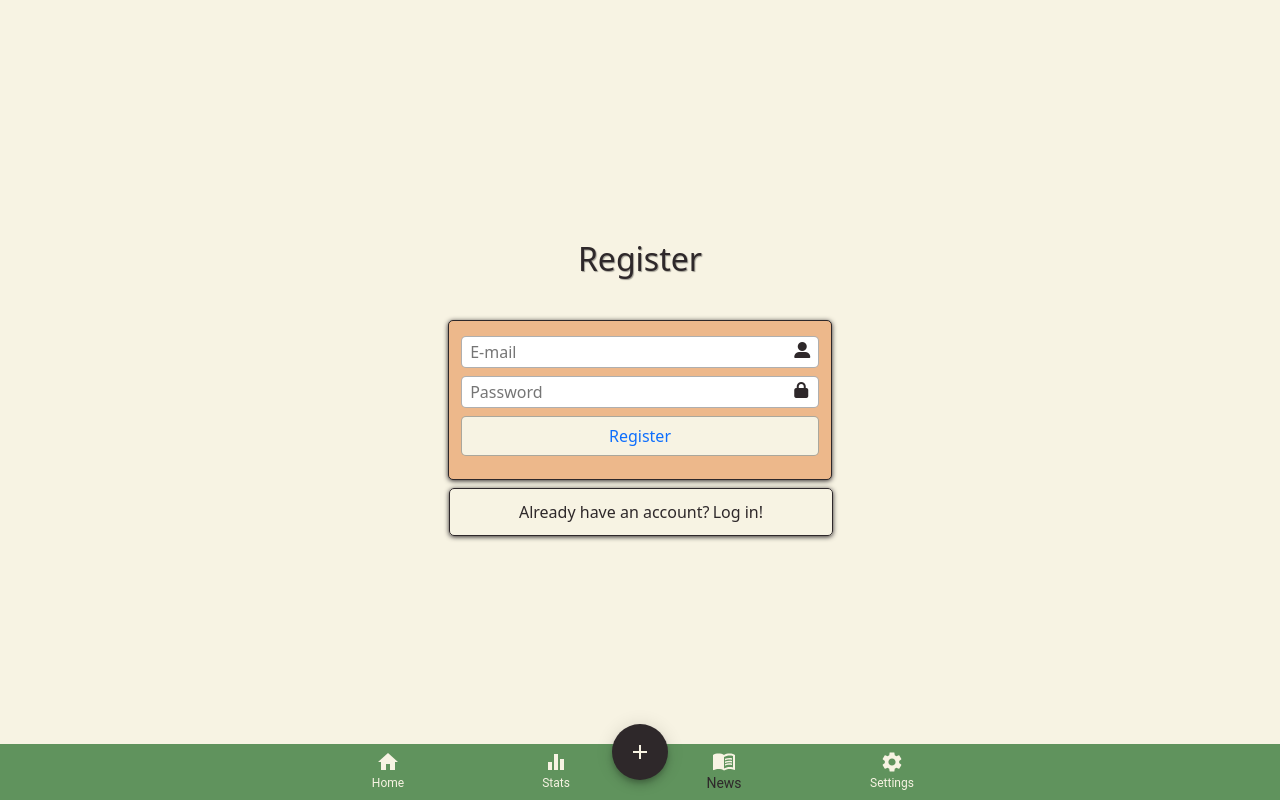
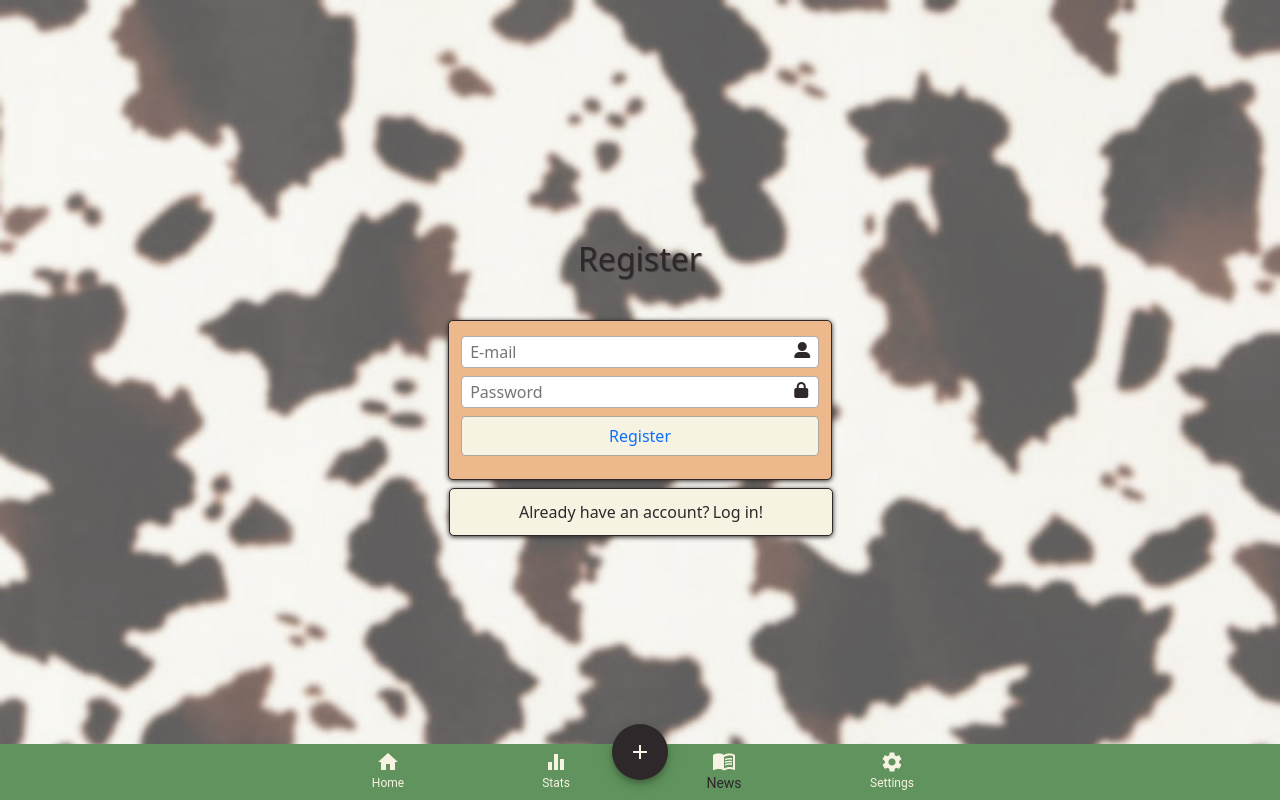
Before and after one commit to heatherloisejackson/TipTrackerApp, a React (Create React App) app in the folder client/: page /register in a window 1280 px wide. Built offline with nearby package versions, Linux system fonts and the light colour scheme; no server answers.

Commit message:
cow background for login page

```diff
--- a/client/public/index.html
+++ b/client/public/index.html
@@ -24,7 +24,7 @@
       work correctly both with client-side routing and a non-root public URL.
       Learn how to configure a non-root public URL by running `npm run build`.
     -->
-    <title>React App</title>
+    <title>MooLah Tip Tracking</title>
   </head>
   <body>
     <noscript>You need to enable JavaScript to run this app.</noscript>
--- a/client/src/components/Home/index.css
+++ b/client/src/components/Home/index.css
@@ -2,11 +2,14 @@
 /*!  COLOR PALETTE MOOLAH #60935D / #2E282A / #CD5334 / #EDB88B / #F7F3E3 */
 
 .main-container {
-    color: #2E282A;
+  color: #2e282a;
   display: flex;
   justify-content: center;
   height: 100vh;
-    background-color: #F7F3E3;
+  background-color: #f7f3e3;
+  background-image: url(./moolah-background.jpeg);
+  background-repeat: no-repeat;
+  background-size: cover;
 }
 
 .welcome {
@@ -15,7 +18,7 @@
 }
 
 .welcome h2 {
-    color: #2E282A;
+  color: #2e282a;
   text-shadow: 1px 1px 1px rgba(0, 0, 0, 0.354);
 }
 
@@ -23,10 +26,10 @@
   align-self: center;
   height: 20vh;
   width: 30vw;
-    border: 1px solid #2E282A;
+  border: 1px solid #2e282a;
   border-radius: 5px;
-    box-shadow: 0px 1px 5px #2E282A;
-    background-color:#EDB88B;
+  box-shadow: 0px 1px 5px #2e282a;
+  background-color: #edb88b;
 }
 
 form {
@@ -38,12 +41,12 @@ input {
   width: 28vw;
   border-radius: 5px;
   border: 1px solid rgba(0, 0, 0, 0.313);
-    text-indent: .5vw;
+  text-indent: 0.5vw;
 }
 
 input:focus {
   outline: none;
-    border: 1px solid #2E282A;
+  border: 1px solid #2e282a;
 }
 
 .submit-btn {
@@ -52,13 +55,13 @@ input:focus {
   border-radius: 5px;
   border: 1px solid rgba(0, 0, 0, 0.313);
   cursor: pointer;
-    background-color:#F7F3E3;
+  background-color: #f7f3e3;
 }
 
 div i {
   position: absolute;
   margin: 6px 0 0 -25px;
-    color: #2E282A;
+  color: #2e282a;
 }
 
 .password {
@@ -71,18 +74,19 @@ div i {
   align-items: center;
   height: 6vh;
   width: 30vw;
-    color: #2E282A;
-    border: 1px solid #2E282A;
+  color: #2e282a;
+  border: 1px solid #2e282a;
   margin: 4vh 0 0 0;
   padding: 2vh 0 0 0;
   border-radius: 5px;
-    box-shadow: 0 1px 5px #2E282A;
+  box-shadow: 0 1px 5px #2e282a;
+  background-color: #f7f3e3;
 }
 
 .register a {
-    color: #2E282A;
+  color: #2e282a;
   text-decoration: none;
-    padding: 0 0 0 .25vw;
+  padding: 0 0 0 0.25vw;
 }
 
 .register a:hover {
@@ -100,7 +104,8 @@ div i {
     min-width: 400px;
   }
 
-    form input, button {
+  form input,
+  button {
     min-width: 350px;
   }
 }
@@ -116,7 +121,8 @@ div i {
     min-width: 300px;
   }
 
-    form input, button {
+  form input,
+  button {
     min-width: 250px;
   }
 }
@@ -132,7 +138,8 @@ div i {
     min-width: 265px;
   }
 
-    form input, button {
+  form input,
+  button {
     min-width: 200px;
   }
 }
--- a/client/src/components/Home/index.js
+++ b/client/src/components/Home/index.js
@@ -1,40 +1,39 @@
-import './index.css';
-import { Link } from 'react-router-dom';
-import footer from '../Footer';
+import "./index.css";
+import { Link } from "react-router-dom";
+import footer from "../Footer";
 
 const Home = () => {
   return (
-        <div className='main-container'>
+    <div className="background">
+      <div className="main-container">
         <div className="welcome">
           <h2>Welcome to MooLah</h2>
         </div>
         <main className="login-card">
-
           <form>
             <div className="email">
-                        <input placeholder='E-mail'></input>
-                        <i className='fas fa-user-alt email-icon' aria-hidden='true'></i>
+              <input placeholder="E-mail"></input>
+              <i className="fas fa-user-alt email-icon" aria-hidden="true"></i>
             </div>
 
             <div className="password">
-                        <input placeholder='Password'></input>
-                        <i className="fas fa-lock password-icon" aria-hidden='true'></i>
+              <input placeholder="Password"></input>
+              <i className="fas fa-lock password-icon" aria-hidden="true"></i>
             </div>
 
-                    <button type='submit' className='submit-btn'>
-                        <Link to='/mytips'>
-                            Sign in
-                        </Link>
+            <button type="submit" className="submit-btn">
+              <Link to="/mytips">Sign in</Link>
             </button>
           </form>
           <div className="register">
             <p>
               New around here?
-                        <Link to='/register'>Sign Up!</Link>
+              <Link to="/register">Sign Up!</Link>
             </p>
           </div>
         </main>
-            { footer }
+        {footer}
+      </div>
     </div>
   );
 };
--- a/client/src/components/Register/index.css
+++ b/client/src/components/Register/index.css
@@ -11,10 +11,10 @@ button a:visited {
   align-self: center;
   height: 20vh;
   width: 30vw;
-        border: 1px solid #2E282A;
+  border: 1px solid #2e282a;
   border-radius: 5px;
-        box-shadow: 0px 1px 5px #2E282A;
-        background-color:#EDB88B;
+  box-shadow: 0px 1px 5px #2e282a;
+  background-color: #edb88b;
 }
 .register {
   display: flex;
@@ -22,18 +22,18 @@ button a:visited {
   align-items: center;
   height: 6vh;
   width: 30vw;
-    color: #2E282A;
-    border: 1px solid #2E282A;
+  color: #2e282a;
+  border: 1px solid #2e282a;
   margin: 4vh 0 0 0;
   padding: 2vh 0 0 0;
   border-radius: 5px;
-    box-shadow: 0 1px 5px #2E282A;
+  box-shadow: 0 1px 5px #2e282a;
 }
 
 .register a {
-    color: #2E282A;
+  color: #2e282a;
   text-decoration: none;
-    padding: 0 0 0 .25vw;
+  padding: 0 0 0 0.25vw;
 }
 
 .register a:hover {
```
Also changed, not shown: client/src/components/Register/index.js (+13 -17 lines), client/src/components/Home/moolah-background.jpeg (added), 1 other file (tests, documents, lock files or other folders). Lines whose indentation alone changed are shown as unchanged.
